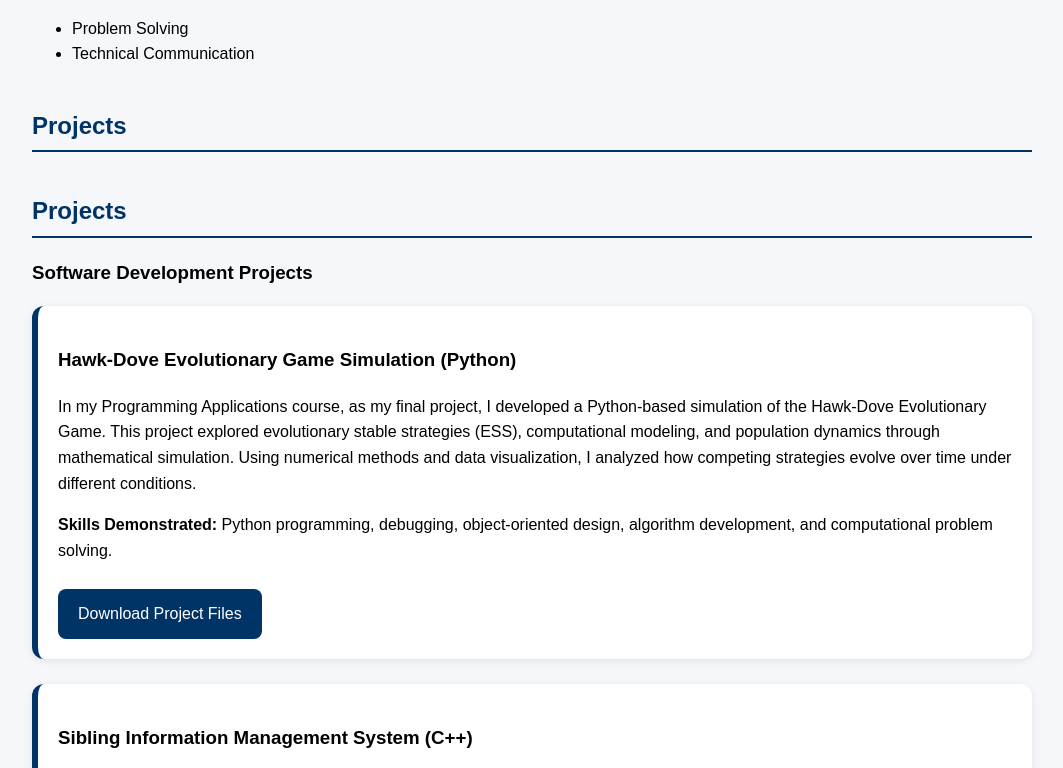
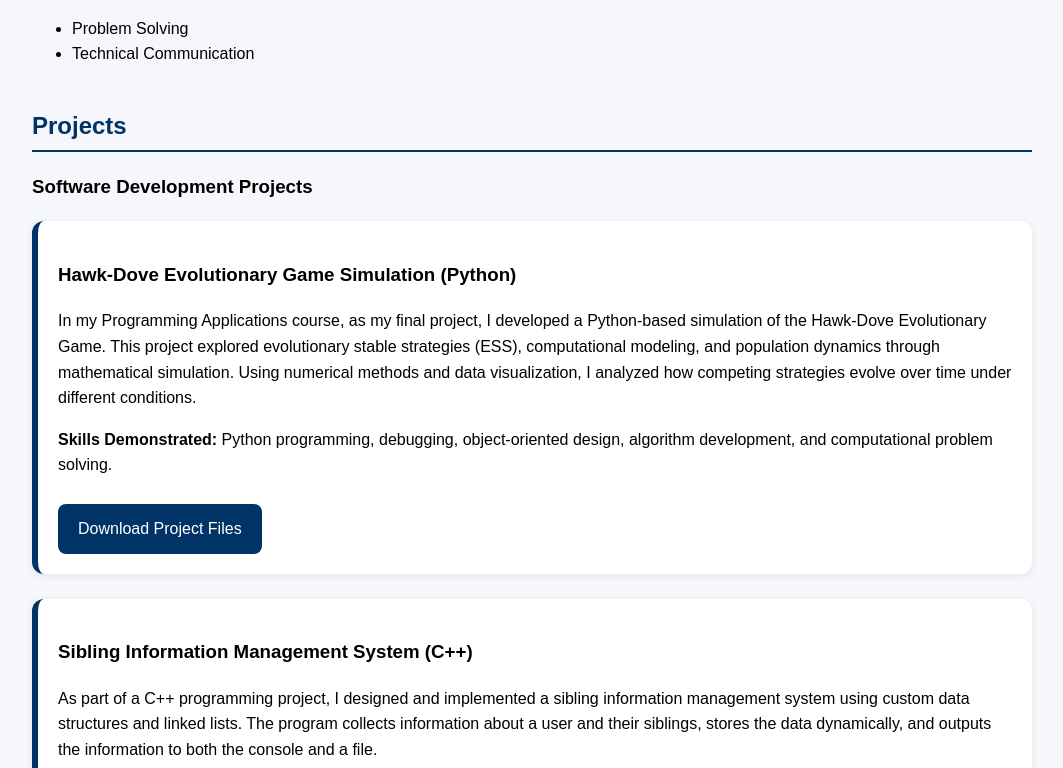
Before and after one commit to anniha05-sudo/anniha05-sudo.github.io, a plain HTML site: page index.html in a window 1280 px wide. Shown: the part 1673-2441 px from the top of the page, without its empty margins (108-1171 px from the left). Drawn offline with Linux system fonts and the light colour scheme.

Commit message:
Update index.html

```diff
--- a/index.html
+++ b/index.html
@@ -204,8 +204,6 @@
         <li>Technical Communication</li>
     </ul>
 
-<section id="work">
-    <h2>Projects</h2>
 
     <section id="work">
     <h2>Projects</h2>
@@ -294,9 +292,9 @@
             <img src="Screenshot%202026-10-29%20230617.png"
                  alt="Digital Systems Project Screenshot">
         </a>
+
+</div>
 <h3>Research & Technical Communication</h3>
-</div>
-
     <div class="project">
 
         <h3>Quantum Computing Research Presentation</h3>
```
